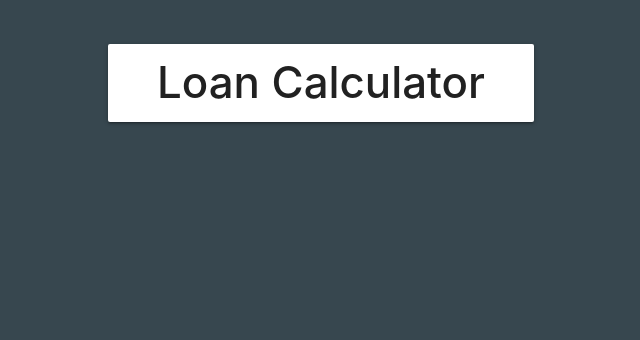
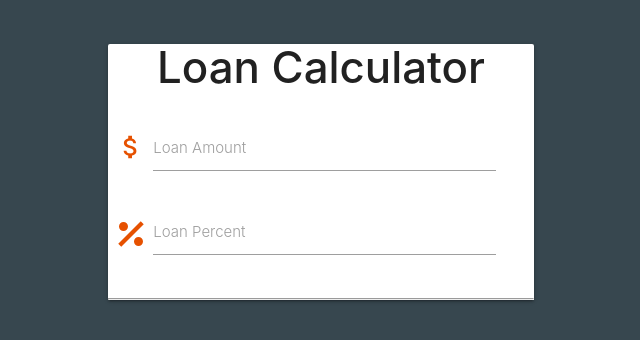
Before and after one commit to db585/42LoanCalculatorDB, a website: page index.html in a window 1280 px wide. Shown: the whole page, without its empty margins (319-959 px from the left). Drawn offline with nearby package versions, Linux system fonts and the light colour scheme.

Commit message:
Add style.css

```diff
--- a/index.html
+++ b/index.html
@@ -8,7 +8,9 @@
   <link rel="stylesheet" href="https://cdnjs.cloudflare.com/ajax/libs/materialize/1.0.0/css/materialize.min.css"
     integrity="sha256-OweaP/Ic6rsV+lysfyS4h+LM6sRwuO3euTYfr6M124g=" crossorigin="anonymous" />
   <link href="https://fonts.googleapis.com/icon?family=Material+Icons" rel="stylesheet">
-
+  <link rel="stylesheet" href="https://use.fontawesome.com/releases/v5.3.1/css/all.css" integrity="sha384-mzrmE5qonljUremFsqc01SB46JvROS7bZs3IO2EmfFsd15uHvIt+Y8vEf7N7fWAU"
+    crossorigin="anonymous">
+  <link rel="stylesheet" href="./css/style.css">
 
   <title>Loan Calculator</title>
 </head>
@@ -21,7 +23,29 @@
         <div class="col s12 m6 offset-m3">
           <div class="card center-align white">
             <div class="card-title">
-              <h3 class="section"> <strong>Loan Calculator</strong> </h3>
+              <h3 id="db-card-title"> <strong>Loan Calculator</strong> </h3>
+              <div class="row">
+                <form id="db-loan-form col m11 s12">
+                  <div class="input-field col m11 s12">
+                    <i class="material-icons prefix orange-text text-darken-4">attach_money</i>
+                    <input id="loan-amount" type="text" class="validate">
+                    <label for="loan-amount">Loan Amount</label>
+                  </div>
+
+                  <div class="input-field col m11 s12">
+                    <i class="prefix">
+                      <svg style="width:36px;height:36px" viewbox="0 0 24 24">
+                        <path fill="#e65100" d="M18.5,3.5L3.5,18.5L5.5,20.5L20.5,5.5M7,4A3,3 0 0,0 4,7A3,3 0 0,0 7,10A3,3 0 0,0 10,7A3,3 0 0,0 7,4M17,14A3,3 0 0,0 14,17A3,3 0 0,0 17,20A3,3 0 0,0 20,17A3,3 0 0,0 17,14Z" />
+                      </svg>
+                    </i>
+                    <input id="loan-percent" type="text" class="validate">
+                    <label for="loan-percent">Loan Percent</label>
+                  </div>
+                </form>
+              </div>
+              <hr>
+
+
             </div>
           </div>
           <!-- <h1 class="center">Hello world</h1> -->
```
